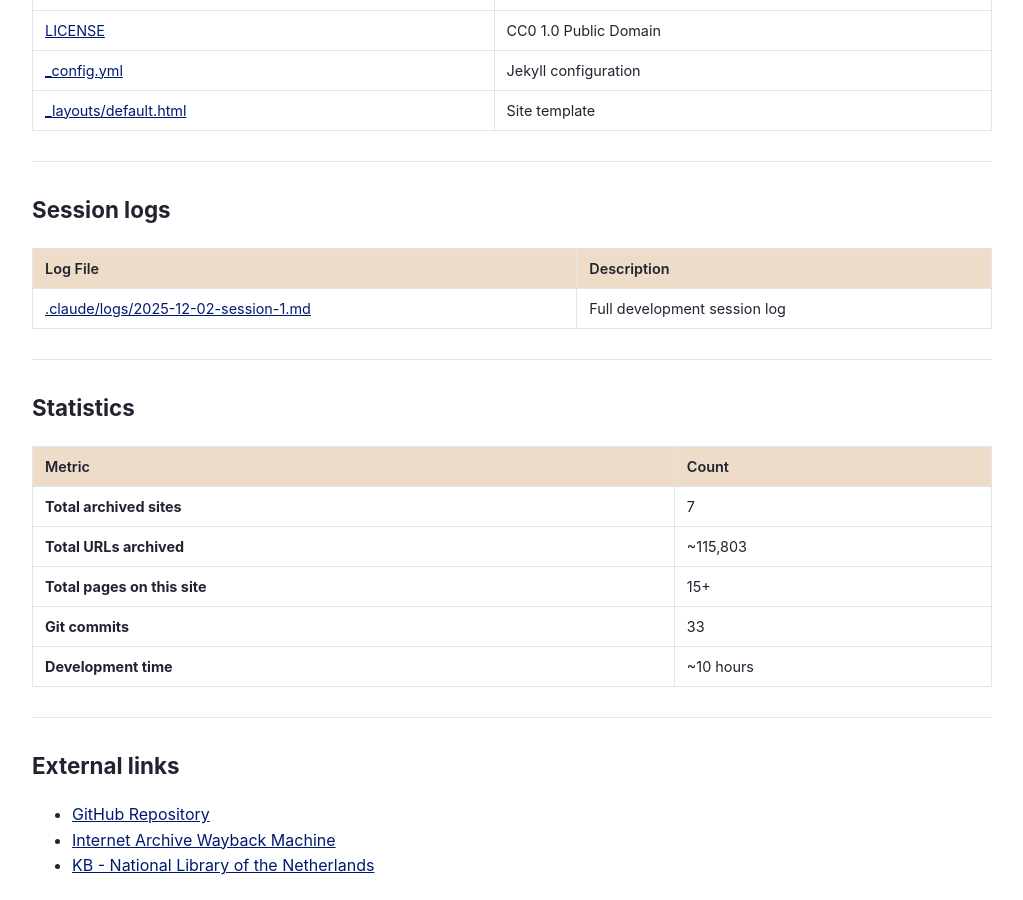
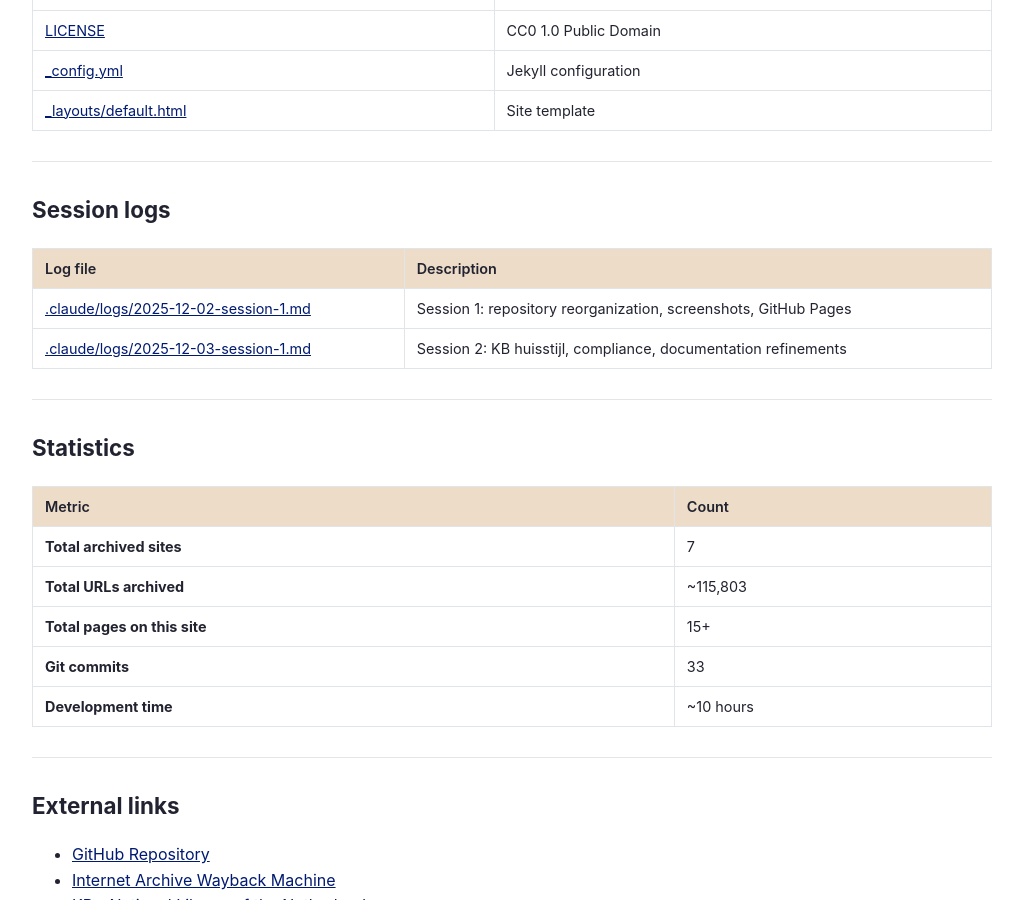
Before and after one commit to ookgezellig/SaveToWaybackMachine, a Jekyll site: the page built from sitemap.md, in a window 1280 px wide and 900 px high, scrolled down 1677 px. Shown: the whole window, without its empty margins (128-1151 px from the left). Built offline with Jekyll 4.4.1, drawn with Linux system fonts in a browser that asks for light colours.

Commit message:
Add session 2 log to sitemap
🤖 Generated with [Claude Code](https://claude.com/claude-code)

Co-Authored-By: Claude <noreply@anthropic.com>

```diff
--- a/sitemap.md
+++ b/sitemap.md
@@ -66,9 +66,10 @@ Complete overview of all pages on this site.
 
 ## Session logs
 
-| Log File | Description |
+| Log file | Description |
 |----------|-------------|
-| [.claude/logs/2025-12-02-session-1.md](https://github.com/ookgezellig/SaveToWaybackMachine/blob/main/.claude/logs/2025-12-02-session-1.md) | Full development session log |
+| [.claude/logs/2025-12-02-session-1.md](https://github.com/ookgezellig/SaveToWaybackMachine/blob/main/.claude/logs/2025-12-02-session-1.md) | Session 1: repository reorganization, screenshots, GitHub Pages |
+| [.claude/logs/2025-12-03-session-1.md](https://github.com/ookgezellig/SaveToWaybackMachine/blob/main/.claude/logs/2025-12-03-session-1.md) | Session 2: KB huisstijl, compliance, documentation refinements |
 
 ---
 
```
